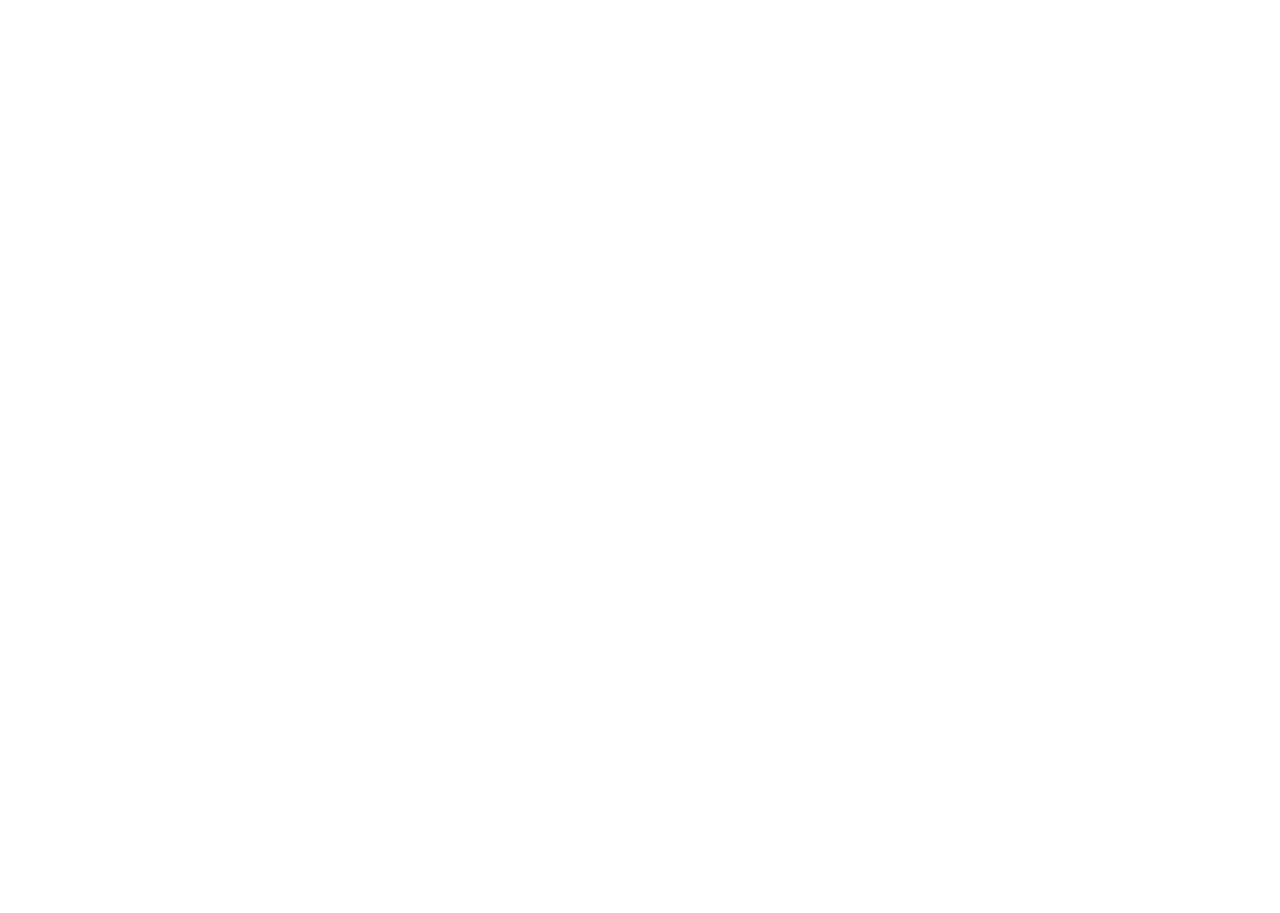
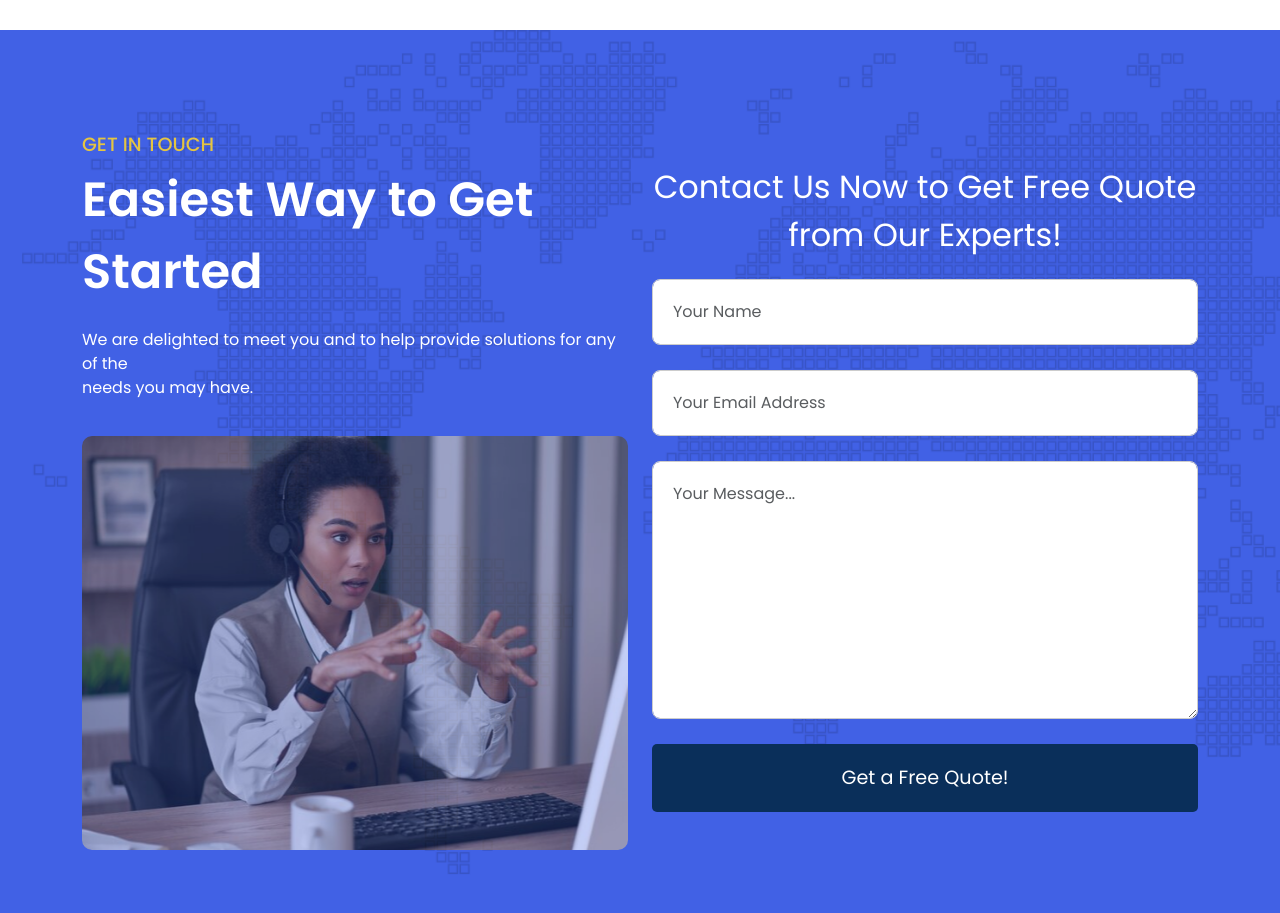
Before and after one commit to fastrasuites/bigfix-website, a React (Vite) app: page / in a window 1280 px wide. Shown: the part 3500-4413 px from the top of the page. Before the commit the page ends 3697 px from the top, so only its background shows below. Built offline with nearby package versions, Linux system fonts and the light colour scheme.

Commit message:
contactSection  done

```diff
--- a/src/App.jsx
+++ b/src/App.jsx
@@ -3,6 +3,7 @@
 import MoreAbout from './components/sections/moreAbout/MoreAbout';
 import Services from './components/sections/services/Services';
 import ClientTestimonialSection from './components/sections/client/clientTestimonialSection';
+import ContactForm from './components/sections/contact/ContactForm';
 
 function App() {
   return (
@@ -12,6 +13,7 @@
       <MoreAbout />
       <Services />
       <ClientTestimonialSection />
+      <ContactForm />
     </div>
   );
 }
--- a/src/components/sections/client/client.css
+++ b/src/components/sections/client/client.css
@@ -1,6 +1,7 @@
 .client {
     padding: 8%;
     background-color: #ffffff;
+    padding-bottom: 0 !important;
   }
 
   .testimonialBlock {
--- /dev/null
+++ b/src/components/sections/contact/ContactForm.css
@@ -0,0 +1,107 @@
+.contact-section {
+    padding: 8% 0;
+    background-color: #4161E5;
+    background-image: url(../../../assets/img/contactbg.png);
+    background-repeat: no-repeat;
+    background-size: cover;
+    color: #fff;
+    margin-top: -5%;
+  }
+
+  .text-section h3 {
+    font-size: 3rem;
+    text-align: left;
+    color: #fff;
+    line-height: 1.5;
+  }
+  .description {
+    font-size: 16px;
+    text-align: left;
+    color: #fff;
+    font-weight: 400;
+  }
+  .client-image {
+    width: 100%;
+    height: auto;
+    border-radius: 10px;
+    margin-top: 20px;
+  }
+
+  .form-section {
+    padding: 30px;
+    border-radius: 10px;
+    color: #000;
+  }
+
+  .contact {
+    font-size: 2rem;
+    margin-bottom: 20px;
+    color: #fff;
+    font-weight: 400;
+    text-align: center;
+    line-height: 1.5;
+  }
+  .form-section .form-control {
+    padding: 20px;
+    font-size: 1rem;
+    border-radius: 8px;
+    margin-bottom: 25px;
+    border: 1px solid #ccc;
+  }
+
+  .form-section .submit-btn {
+    padding: 20px;
+    font-size: 1.2rem;
+    border-radius: 5px;
+    background-color: #0A2F5A;
+    color: white;
+    border: none;
+    transition: background-color 0.3s ease;
+  }
+
+  .form-section .submit-btn:hover {
+    background-color: #0c335f;
+  }
+
+  .form-section .form-control:focus {
+    border-color: #4161e5;
+    box-shadow: none;
+  }
+
+  .submit-btn {
+    background-color: #102a42;
+    color: white;
+    padding: 10px 20px;
+    border: none;
+    border-radius: 5px;
+    width: 100%;
+    font-size: 1.2rem;
+    font-weight: bold;
+  }
+
+  @media (max-width: 768px) {
+    .contact-section {
+      padding: 4%;
+    }
+
+    .text-section h3 {
+        font-size: 20px;
+    }
+    .contact br {
+        display: none;
+    }
+    .contact {
+        font-size: 18px;
+    }
+    .description {
+        font-size: 15px;
+    }
+    .description  br {
+        display: none;
+    }
+    .form-section .form-control,
+    .form-section .submit-btn {
+        padding: 15px;
+        margin-bottom: 15px;
+    }
+  }
--- /dev/null
+++ b/src/components/sections/contact/ContactForm.jsx
@@ -0,0 +1,41 @@
+import React from 'react';
+import { Container, Row, Col, Form, Button } from 'react-bootstrap';
+import '../contact/ContactForm.css';
+import ContactImage from '../../../assets/img/contactimg.png';
+
+const ContactForm = () => {
+  return (
+    <section className="contact-section">
+      <Container>
+        <Row>
+          <Col md={6} className="text-section">
+            <h5 className="title" style={{textAlign: "left", color: "#E5C541"}}>GET IN TOUCH</h5>
+            <h3 className="titlePhrase get-in-touch">Easiest Way to Get <br /> Started</h3>
+            <p className='description'>We are delighted to meet you and to help provide solutions for any of the <br /> needs you may have.</p>
+            <img src={ContactImage} alt="Client" className="client-image" />
+          </Col>
+
+          <Col md={6} className="form-section">
+            <h3 className="titlePhrase contact">Contact Us Now to Get Free Quote <br /> from Our Experts!</h3>
+            <Form>
+              <Form.Group controlId="formName" className="mb-3">
+                <Form.Control type="text" placeholder="Your Name" />
+              </Form.Group>
+              <Form.Group controlId="formEmail" className="mb-3">
+                <Form.Control type="email" placeholder="Your Email Address" />
+              </Form.Group>
+              <Form.Group controlId="formMessage" className="mb-3">
+                <Form.Control as="textarea" rows={9} placeholder="Your Message..." />
+              </Form.Group>
+              <Button variant="primary" type="submit" className="submit-btn">
+                Get a Free Quote!
+              </Button>
+            </Form>
+          </Col>
+        </Row>
+      </Container>
+    </section>
+  );
+};
+
+export default ContactForm;
```
Also changed, not shown: src/assets/img/contactbg.png (added), src/assets/img/contactimg.png (added).
